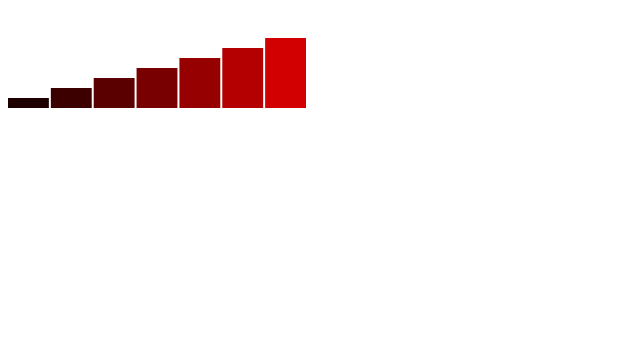
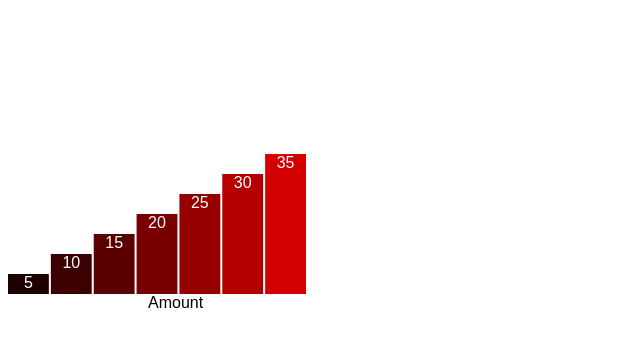
Before and after one commit to DominicSerranoC14/D3-Dynamic-Charts, a website: page index.html in a window 1280 px wide. Shown: the whole page, without its empty margins (0-640 px from the left). Drawn offline with nearby package versions, Linux system fonts and the light colour scheme.

Commit message:
Bar graph with labels and color

```diff
--- a/index.html
+++ b/index.html
@@ -11,6 +11,7 @@
   <script src="node_modules/d3/build/d3.min.js"></script>
   <!-- <script src="js/shapes.js"></script> -->
   <!-- <script src="js/data.js"></script> -->
-  <script src="js/chart.js"></script>
+  <script src="js/barGraph.js"></script>
+  <!-- <script src="js/lineGraph.js"></script> -->
 </body>
 </html>
--- /dev/null
+++ b/js/barGraph.js
@@ -0,0 +1,44 @@
+'use strict';
+
+const w = 300;
+const h = 300;
+const p = 2;
+const list = [5, 10, 15, 20, 25, 30, 35];
+const svg = d3.select('body').append('svg').attr('width', w).attr('height', h);
+/////////////////////////////////////////
+
+
+// Each bar coordinates, height and width
+svg.selectAll('rect')
+  .data(list)
+  .enter()
+  .append('rect')
+  .attr('x', (d, i) => i * (w / list.length))
+  .attr('y',(d) => (h - 14) - (d * 4))
+  .attr('height', (d) => d * 4)
+  .attr('width', w / list.length - p)
+  // Dynamically create rgb values from the dataset
+  .style('fill', (d) => `rgb(${d * 6}, 0, 0)`);
+
+
+// Labels for each bar in graph
+svg.selectAll('text')
+  .data(list)
+  .enter()
+  .append('text')
+  .text((d) => d)
+  .attr('text-anchor', 'middle')
+  // Adjust label for bar considering padding
+  .attr('x', (d, i) => i * (w / list.length) + (w / list.length - p) / 2)
+  // Adjust the y coor of the label considering font size
+  .attr('y', (d) => (h - 14) - (d * 4) + 14)
+  .attr('fill', 'white')
+  .attr('font-family', 'sans-serif')
+
+
+// Label for x-axis
+svg.append('text')
+  .text('Amount')
+  .attr('x', 140)
+  .attr('y', h)
+  .attr('font-family', 'sans-serif')
--- a/js/chart.js
+++ /dev/null
@@ -1,20 +0,0 @@
-'use strict';
-
-const w = 300;
-const h = 100;
-const p = 2;
-const list = [5, 10, 15, 20, 25, 30, 35];
-const svg = d3.select('body').append('svg').attr('width', w).attr('height', h);
-/////////////////////////////////////////
-
-
-svg.selectAll('rect')
-  .data(list)
-  .enter()
-  .append('rect')
-  .attr('x', (d, i) => i * (w / list.length))
-  .attr('y',(d) => h - (d * (h / 50)))
-  .attr('height', (d) => d * (h / 50))
-  .attr('width', w / list.length - p)
-  // Dynamically create rgb values from the dataset
-  .style('fill', (d) => `rgb(${d * 6}, 0, 0)`);
```
